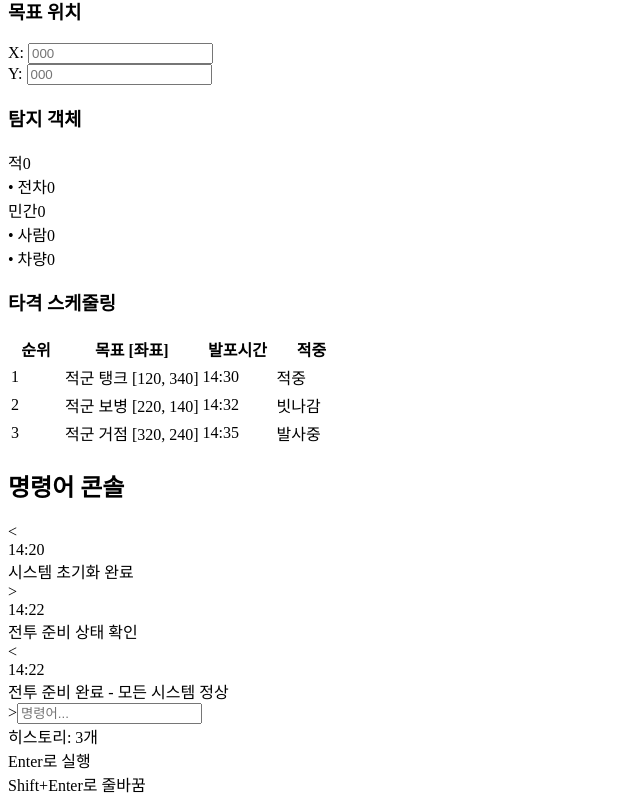
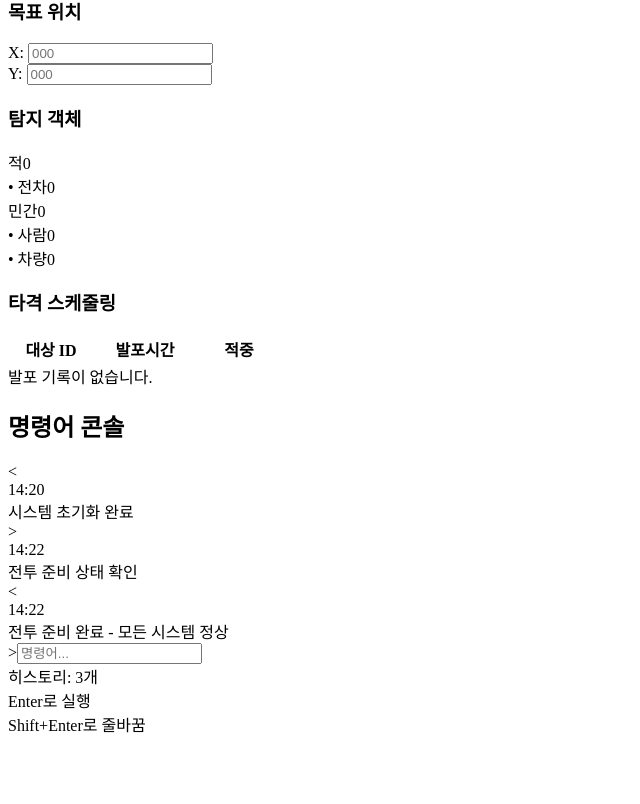
Before and after one commit to HDRT-team-2/HDRT-Final-Project, a Vue app in the folder frontend/battlefield-monitor/: page / in a window 1280 px wide. Shown: the part 972-1776 px from the top of the page, without its empty margins (0-640 px from the left). After the commit the page ends 1716 px from the top, so only its background shows below. Built offline with nearby package versions, Linux system fonts and the light colour scheme; the HTML template or start-up script is replaced by a standard one.

Commit message:
feat: #90 타격스케줄링 테스트 연결 및 UI변경

```diff
--- a/frontend/battlefield-monitor/src/components/sidebar/FireSchedule.vue
+++ b/frontend/battlefield-monitor/src/components/sidebar/FireSchedule.vue
@@ -1,38 +1,29 @@
 <script setup lang="ts">
-import Card from '@/components/common/Card.vue';
-import FireScheduleTable from '@/components/sidebar/FireScheduleTable.vue';
+import Card from '@/components/common/Card.vue'
+import FireScheduleTable from '@/components/sidebar/FireScheduleTable.vue'
+import { storeToRefs } from 'pinia'
+import { useFireStore } from '@/stores/fire'
+import { computed } from 'vue'
 
-// 샘플 데이터
-const schedules = [
-  {
-    id: 1,
-    target: '적군 탱크',
-    priority: 1,
-    fireTime: '14:30',
-    hitStatus: 'hit' as const,
-    coordinates: { x: 120, y: 340 }
-  },
-  {
-    id: 2,
-    target: '적군 보병',
-    priority: 2,
-    fireTime: '14:32',
-    hitStatus: 'miss' as const,
-    coordinates: { x: 220, y: 140 }
-  },
-  {
-    id: 3,
-    target: '적군 거점',
-    priority: 3,
-    fireTime: '14:35',
-    hitStatus: 'firing' as const,
-    coordinates: { x: 320, y: 240 }
-  },
-];
+// Fire Store 연결
+const fireStore = useFireStore()
+const { fires } = storeToRefs(fireStore)
+
+// Store 데이터를 Table Props 형식으로 변환
+const schedules = computed(() => {
+  return fires.value.map(fire => ({
+    id: fire.id,
+    target_tracking_id: fire.target_tracking_id,
+    firedAt: fire.firedAt,
+    hitStatus: (fire.hitResult
+      ? (fire.hitResult.hit ? 'hit' : 'miss')
+      : 'pending') as 'hit' | 'miss' | 'pending'  // ← 타입 명시
+  }))
+})
 </script>
+
 <template>
   <Card title="타격 스케줄링">
-    <!-- 스케줄 테이블 -->
     <FireScheduleTable :schedules="schedules" />
   </Card>
 </template>
--- a/frontend/battlefield-monitor/src/components/sidebar/FireScheduleTable.vue
+++ b/frontend/battlefield-monitor/src/components/sidebar/FireScheduleTable.vue
@@ -1,14 +1,11 @@
 <script setup lang="ts">
 import BaseTable from '@/components/common/BaseTable.vue';
-import { computed } from 'vue';
 
 interface FireScheduleItem {
-  id: number;
-  target: string;
-  priority: number;
-  fireTime: string;
-  hitStatus: 'hit' | 'miss' | 'pending' | 'firing';
-  coordinates: { x: number; y: number };
+  id: string;
+  target_tracking_id: number;
+  firedAt: Date;
+  hitStatus: 'hit' | 'miss' | 'pending';
 }
 
 const props = defineProps<{
@@ -16,18 +13,16 @@ const props = defineProps<{
 }>();
 
 const columns = [
-  { key: 'priority', label: '순위', align: 'center' as const, width: '50px' },
-  { key: 'targetWithCoords', label: '목표 [좌표]', align: 'left' as const },
-  { key: 'fireTime', label: '발포시간', align: 'center' as const, width: '70px' },
-  { key: 'hitStatus', label: '적중', align: 'center' as const, width: '70px' }
+  { key: 'target_tracking_id', label: '대상 ID', align: 'center' as const, width: '80px' },
+  { key: 'fireTime', label: '발포시간', align: 'center' as const, width: '100px' },
+  { key: 'hitStatus', label: '적중', align: 'center' as const, width: '80px' }
 ];
 
 const getHitStatusColor = (hitStatus: string) => {
   switch (hitStatus) {
     case 'hit': return 'text-green-600 bg-green-100';
     case 'miss': return 'text-red-600 bg-red-100';
-    case 'firing': return 'text-orange-600 bg-orange-100';
-    case 'pending': return 'text-gray-600 bg-gray-100';
+    case 'pending': return 'text-orange-600 bg-orange-100';
     default: return 'text-gray-600 bg-gray-100';
   }
 };
@@ -36,10 +31,18 @@ const getHitStatusText = (hitStatus: string) => {
   switch (hitStatus) {
     case 'hit': return '적중';
     case 'miss': return '빗나감';
-    case 'firing': return '발사중';
-    case 'pending': return '대기';
+    case 'pending': return '대기중';
     default: return hitStatus;
   }
+};
+
+// 시간 포맷 (HH:MM:SS)
+const formatTime = (date: Date) => {
+  return date.toLocaleTimeString('ko-KR', {
+    hour: '2-digit',
+    minute: '2-digit',
+    second: '2-digit'
+  });
 };
 </script>
 
@@ -52,24 +55,14 @@ const getHitStatusText = (hitStatus: string) => {
     :hover="true"
     size="sm"
   >
-    <!-- 우선순위 컬럼 -->
-    <template #priority="{ value }">
-      <span class="font-semibold text-primary-600">{{ value }}</span>
-    </template>
-
-    <!-- 목표와 좌표 합친 컬럼 -->
-    <template #targetWithCoords="{ row }">
-      <span>
-        {{ row.target }}
-        <span class="font-mono text-xs text-gray-600">
-          [{{ String(row.coordinates.x).padStart(3, '0') }}, {{ String(row.coordinates.y).padStart(3, '0') }}]
-        </span>
-      </span>
+    <!-- 대상 ID 컬럼 -->
+    <template #target_tracking_id="{ value }">
+      <span class="font-mono font-semibold">{{ value }}</span>
     </template>
 
     <!-- 발포시간 컬럼 -->
-    <template #fireTime="{ value }">
-      <span class="font-mono text-xs">{{ value }}</span>
+    <template #fireTime="{ row }">
+      <span class="font-mono text-xs">{{ formatTime(row.firedAt) }}</span>
     </template>
 
     <!-- 적중 상태 컬럼 -->
--- a/frontend/battlefield-monitor/src/stores/fire.ts
+++ b/frontend/battlefield-monitor/src/stores/fire.ts
@@ -9,12 +9,6 @@ export const useFireStore = defineStore('fire', () => {
 
   // 모든 발포 이벤트
   const fires = ref<FireEvent[]>([])
-
-  // ==========================================
-  // Computed
-  // ==========================================
-
-  // (필요 없음 - UI에서 직접 fires 배열 사용)
 
   // ==========================================
   // Actions
```
